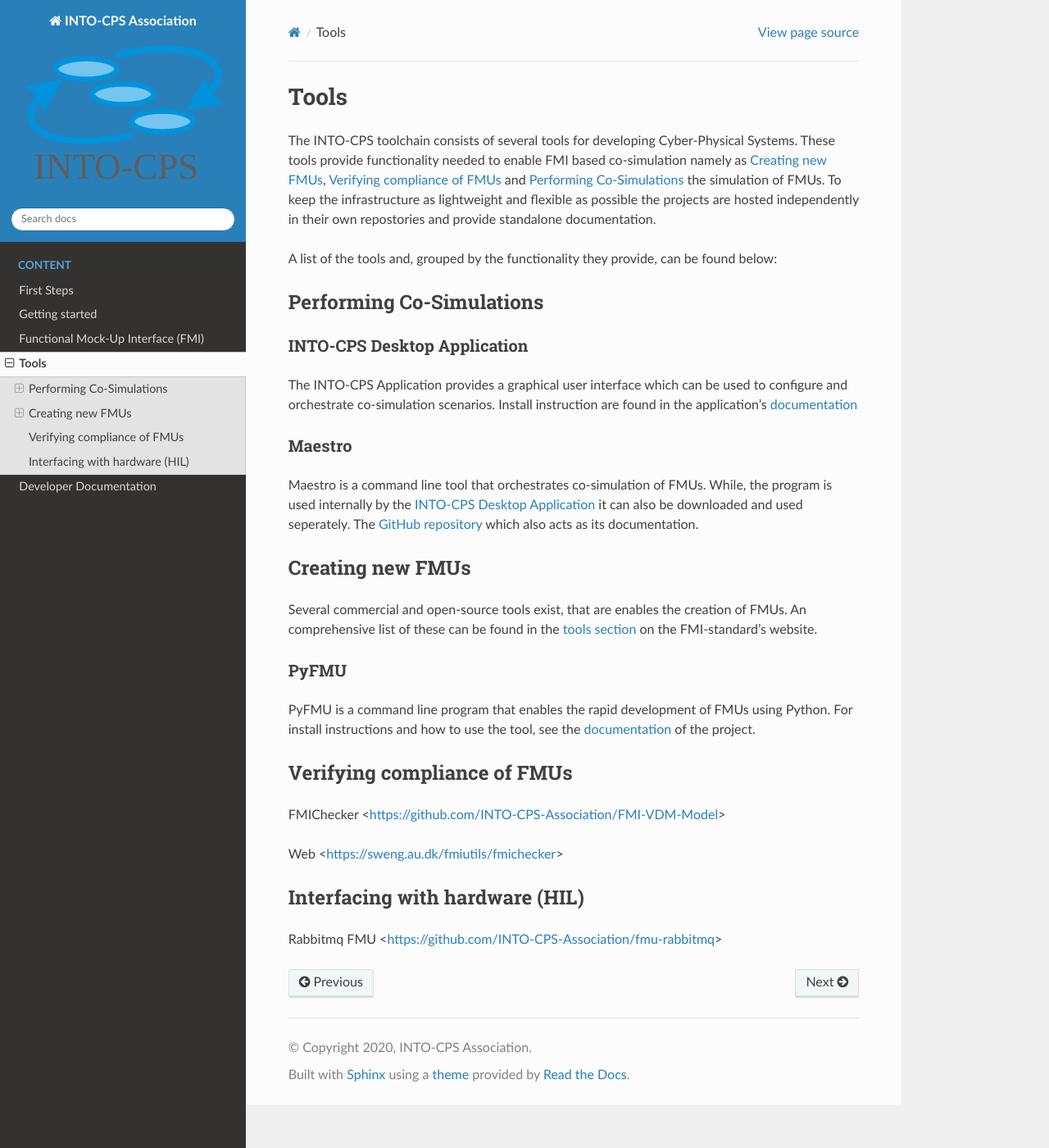
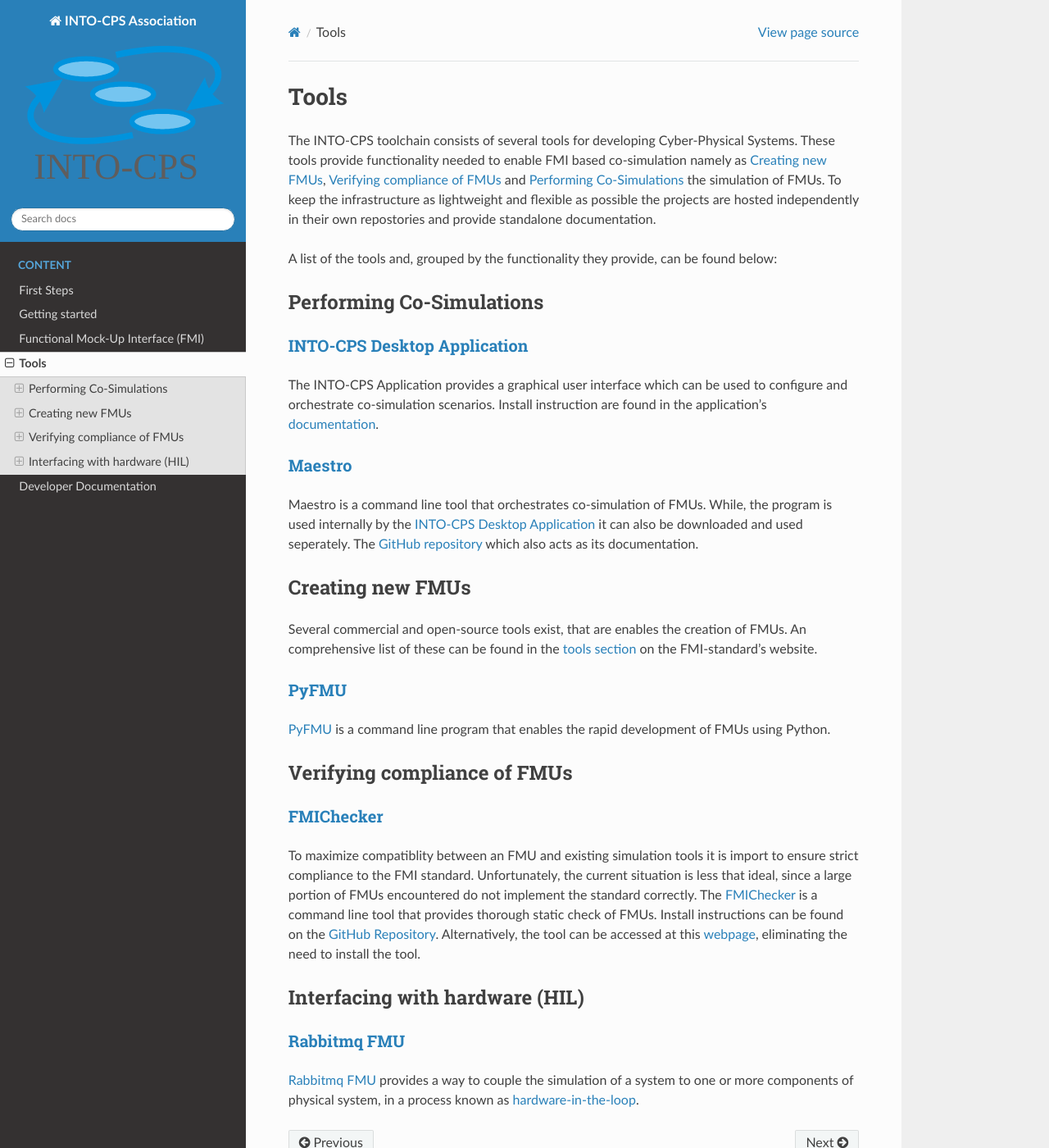
Before and after one commit to INTO-CPS-Association/Documentation, a Sphinx documentation site: the page built from docs/tools.rst, in a window 1280 px wide and 1400 px high. Shown: the whole window at 82% size. Built offline with Sphinx 7.4.7 and the Read the Docs theme 2.0.0, drawn with Linux system fonts in a browser that asks for light colours.

Commit message:
Add hyperlinks to titles

```diff
--- a/docs/tools.rst
+++ b/docs/tools.rst
@@ -11,15 +11,16 @@
 Performing Co-Simulations
 -------------------------
 
-INTO-CPS Desktop Application
-^^^^^^^^^^^^^^^^^^^^^^^^^^^^
+`INTO-CPS Desktop Application <https://into-cps-association.readthedocs.io/projects/desktop-application/en/latest/>`__
+^^^^^^^^^^^^^^^^^^^^^^^^^^^^^^^^^^^^^^^^^^^^^^^^^^^^^^^^^^^^^^^^^^^^^^^^^^^^^^^^^^^^^^^^^^^^^^^^^^^^^^^^^^^^^^^^^^^^^^
 
 The INTO-CPS Application provides a graphical user interface which can be used to configure and orchestrate co-simulation scenarios.
-Install instruction are found in the application's `documentation <https://into-cps-association.readthedocs.io/projects/desktop-application/en/latest/>`__
+Install instruction are found in the application's `documentation <https://into-cps-association.readthedocs.io/projects/desktop-application/en/latest/>`__.
 
 
-Maestro
-^^^^^^^
+`Maestro <https://github.com/INTO-CPS-Association/maestro>`__
+^^^^^^^^^^^^^^^^^^^^^^^^^^^^^^^^^^^^^^^^^^^^^^^^^^^^^^^^^^^^^
+
 Maestro is a command line tool that orchestrates co-simulation of FMUs.
 While, the program is used internally by the `INTO-CPS Desktop Application`_ it can also be downloaded and used seperately.
 The `GitHub repository <https://github.com/INTO-CPS-Association/maestro>`__ which also acts as its documentation.
@@ -29,24 +30,30 @@
 -----------------
 
 Several commercial and open-source tools exist, that are enables the creation of FMUs.
-An comprehensive list of these can be found in the `tools section <https://fmi-standard.org/tools/>`__ on the FMI-standard's website.
+An comprehensive list of these can be found in the `tools section <https://fmi-standard.org/tools/>`_ on the FMI-standard's website.
 
-PyFMU
-^^^^^
+`PyFMU <https://into-cps-association.readthedocs.io/projects/pyfmu/en/develop/>`__
+^^^^^^^^^^^^^^^^^^^^^^^^^^^^^^^^^^^^^^^^^^^^^^^^^^^^^^^^^^^^^^^^^^^^^^^^^^^^^^^^^^
 
-PyFMU is a command line program that enables the rapid development of FMUs using Python.
-For install instructions and how to use the tool, see the `documentation <https://into-cps-association.readthedocs.io/projects/pyfmu/en/develop/>`__ of the project.
+PyFMU_ is a command line program that enables the rapid development of FMUs using Python.
 
 
 Verifying compliance of FMUs
--------------------------------------
+----------------------------
 
-FMIChecker <https://github.com/INTO-CPS-Association/FMI-VDM-Model>
+`FMIChecker <https://github.com/INTO-CPS-Association/FMI-VDM-Model>`__
+^^^^^^^^^^^^^^^^^^^^^^^^^^^^^^^^^^^^^^^^^^^^^^^^^^^^^^^^^^^^^^^^^^^^^^
 
-Web <https://sweng.au.dk/fmiutils/fmichecker>
+To maximize compatiblity between an FMU and existing simulation tools it is import to ensure strict compliance to the FMI standard.
+Unfortunately, the current situation is less that ideal, since a large portion of FMUs encountered do not implement the standard correctly.
+The FMIChecker_ is a command line tool that provides thorough static check of FMUs.
+Install instructions can be found on the `GitHub Repository <https://github.com/INTO-CPS-Association/FMI-VDM-Model>`__. Alternatively, the tool can be accessed at this `webpage <https://sweng.au.dk/fmiutils/fmichecker>`__, eliminating the need to install the tool.
 
 
 Interfacing with hardware (HIL)
 -------------------------------
 
-Rabbitmq FMU <https://github.com/INTO-CPS-Association/fmu-rabbitmq>
+`Rabbitmq FMU <https://github.com/INTO-CPS-Association/fmu-rabbitmq>`__
+^^^^^^^^^^^^^^^^^^^^^^^^^^^^^^^^^^^^^^^^^^^^^^^^^^^^^^^^^^^^^^^^^^^^^^^
+
+`Rabbitmq FMU`_ provides a way to couple the simulation of a system to one or more components of physical system, in a process known as `hardware-in-the-loop <https://en.wikipedia.org/wiki/Hardware-in-the-loop_simulation>`__.
```
